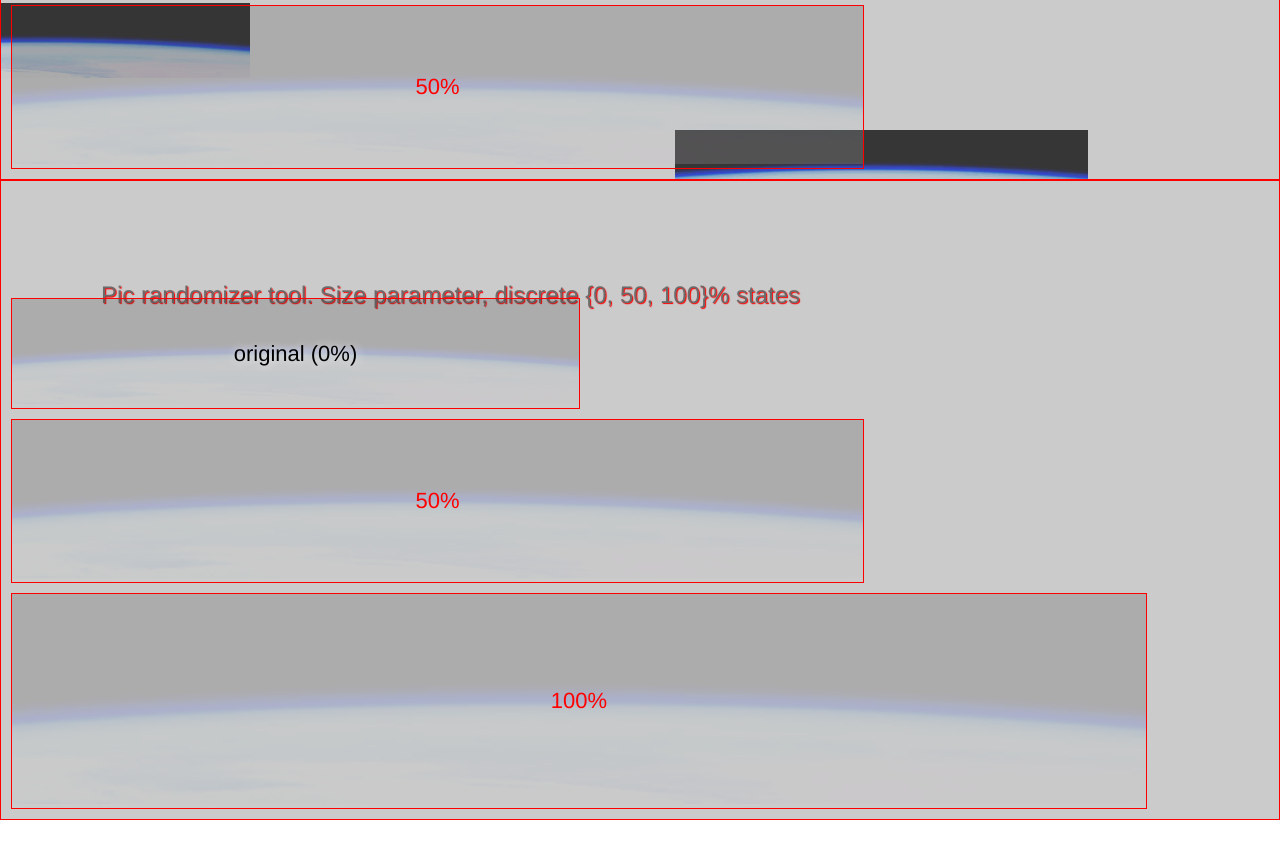
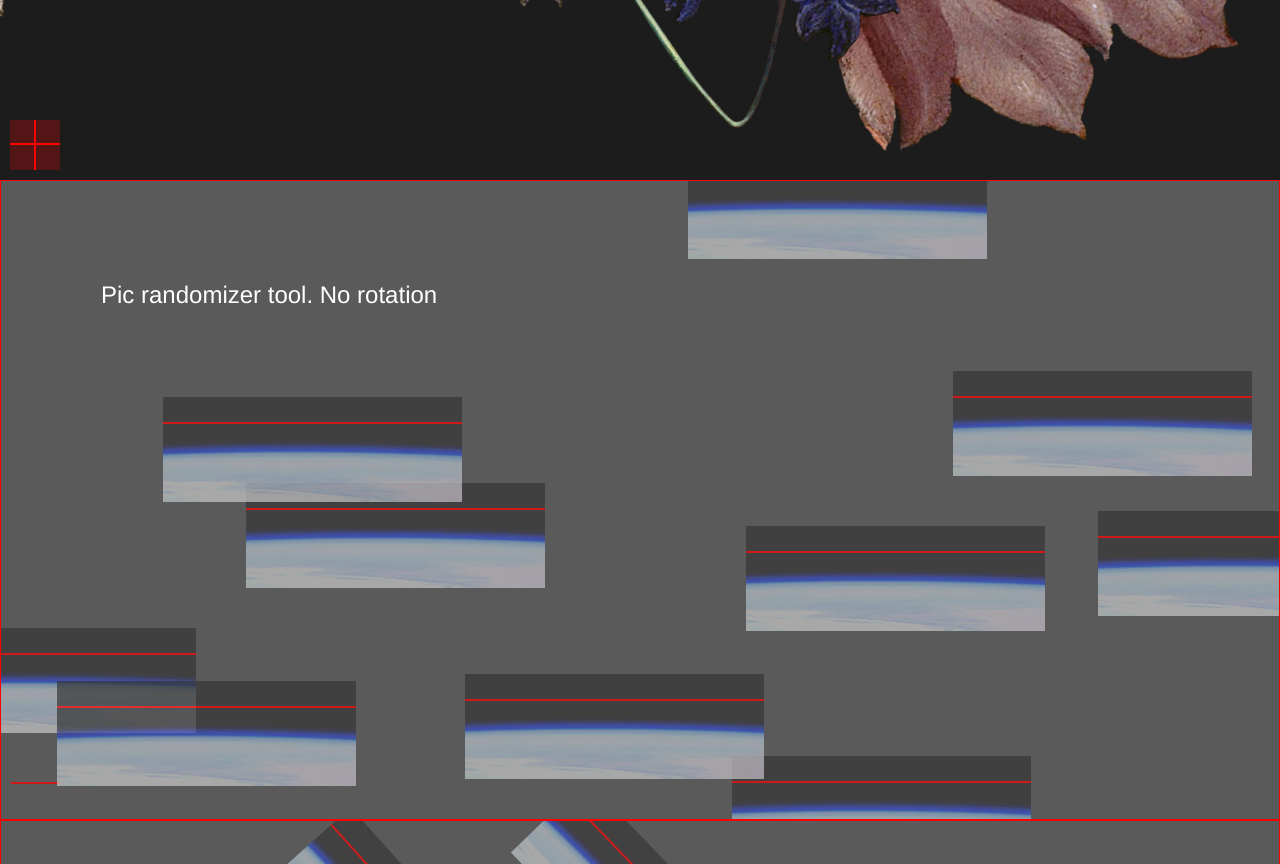
Before and after one commit to pavelerokhin/picrandomizer, a plain HTML site: page example.html in a window 1280 px wide. Shown: the part 460-1324 px from the top of the page. Before the commit the page ends 1280 px from the top, so only its background shows below. Drawn offline with Linux system fonts and the light colour scheme.

Commit message:
size fix and little rnd function refactoring

```diff
--- a/example.html
+++ b/example.html
@@ -132,7 +132,7 @@
     } */
   </style>
   <body>
-    <!-- <section id="background1" class="background">
+    <section id="background1" class="background">
       <h1>Pic randomizer tool. Rotation, continious [0, 360) deg</h1>
       <img
         class="axis"
@@ -171,7 +171,7 @@
     </section>
     <section id="background4" class="background long">
       <h1>Pic randomizer tool. Long screen</h1>
-    </section> -->
+    </section>
     <section id="background5" class="background">
       <h1>Pic randomizer tool. Size parameter, continious [-50, 50]%</h1>
       <div class="sizes">
@@ -246,81 +246,81 @@
 
   <script src="/scripts/Picrandomizer.js"></script>
   <script>
-    // let imagesUrls = [
-    //   "/etc/gallery/1.png",
-    //   "/etc/gallery/2.png",
-    //   "/etc/gallery/3.png",
-    //   "/etc/gallery/4.png",
-    //   "/etc/gallery/5.png",
-    //   "/etc/gallery/6.png",
-    //   "/etc/gallery/7.png",
-    //   "/etc/gallery/8.png",
-    //   "/etc/gallery/9.png",
-    //   "/etc/gallery/10.png",
-    //   "/etc/gallery/11.png",
-    // ];
+    let imagesUrls = [
+      "/etc/gallery/1.png",
+      "/etc/gallery/2.png",
+      "/etc/gallery/3.png",
+      "/etc/gallery/4.png",
+      "/etc/gallery/5.png",
+      "/etc/gallery/6.png",
+      "/etc/gallery/7.png",
+      "/etc/gallery/8.png",
+      "/etc/gallery/9.png",
+      "/etc/gallery/10.png",
+      "/etc/gallery/11.png",
+    ];
 
-    // let imagesUrls2 = ["/etc/gallery/1.png", "/etc/gallery/2.png"];
+    let imagesUrls2 = ["/etc/gallery/1.png", "/etc/gallery/2.png"];
 
-    // let imagesUrls3 = ["/etc/gallery/6.png"];
+    let imagesUrls3 = ["/etc/gallery/6.png"];
 
-    // let imagesUrls4 = ["/etc/gallery/8.png"];
+    let imagesUrls4 = ["/etc/gallery/8.png"];
 
-    // let imagesUrls5 = ["/etc/gallery/earth_line.png"];
+    let imagesUrls5 = ["/etc/gallery/earth_line.png"];
 
     let imagesUrls6 = ["/etc/gallery/earth.png"];
 
-    // let bgpics1 = new Picrandomizer({
-    //   containerId: "background1",
-    //   imagesUrls: imagesUrls,
-    //   howManyImages: 4,
-    // });
+    let bgpics1 = new Picrandomizer({
+      containerId: "background1",
+      imagesUrls: imagesUrls,
+      howManyImages: 4,
+    });
 
-    // let bgpics2 = new Picrandomizer({
-    //   containerId: "background2",
-    //   imagesUrls: imagesUrls5,
-    //   howManyImages: 10,
-    //   repetition: true,
-    //   rotation: { needed: false },
-    // });
+    let bgpics2 = new Picrandomizer({
+      containerId: "background2",
+      imagesUrls: imagesUrls5,
+      howManyImages: 10,
+      repetition: true,
+      rotation: { needed: false },
+    });
 
-    // let bgpics2_1 = new Picrandomizer({
-    //   containerId: "background2_1",
-    //   imagesUrls: imagesUrls5,
-    //   howManyImages: 10,
-    //   repetition: true,
-    //   rotation: {
-    //     needed: true,
-    //     type: "cont",
-    //     range: [45, 90],
-    //   },
-    // });
+    let bgpics2_1 = new Picrandomizer({
+      containerId: "background2_1",
+      imagesUrls: imagesUrls5,
+      howManyImages: 10,
+      repetition: true,
+      rotation: {
+        needed: true,
+        type: "cont",
+        range: [45, 90],
+      },
+    });
 
-    // let bgpics2_2 = new Picrandomizer({
-    //   containerId: "background2_2",
-    //   imagesUrls: imagesUrls5,
-    //   howManyImages: 10,
-    //   repetition: true,
-    //   rotation: {
-    //     needed: true,
-    //     type: "disc",
-    //     range: [0, 90, 180, 270],
-    //   },
-    // });
+    let bgpics2_2 = new Picrandomizer({
+      containerId: "background2_2",
+      imagesUrls: imagesUrls5,
+      howManyImages: 10,
+      repetition: true,
+      rotation: {
+        needed: true,
+        type: "disc",
+        range: [0, 90, 180, 270],
+      },
+    });
 
-    // let bgpics3 = new Picrandomizer({
-    //   containerId: "background3",
-    //   imagesUrls: imagesUrls2,
-    //   howManyImages: 10,
-    //   repetition: true,
-    // });
+    let bgpics3 = new Picrandomizer({
+      containerId: "background3",
+      imagesUrls: imagesUrls2,
+      howManyImages: 10,
+      repetition: true,
+    });
 
-    // let bgpics4 = new Picrandomizer({
-    //   containerId: "background4",
-    //   imagesUrls: imagesUrls,
-    //   howManyImages: 50,
-    //   repetition: true,
-    // });
+    let bgpics4 = new Picrandomizer({
+      containerId: "background4",
+      imagesUrls: imagesUrls,
+      howManyImages: 50,
+      repetition: true,
+    });
 
     let bgpics5 = new Picrandomizer({
       containerId: "background5",
@@ -335,18 +335,18 @@
       repetition: true,
     });
 
-    // let bgpics5_1 = new Picrandomizer({
-    //   containerId: "background5_1",
-    //   imagesUrls: imagesUrls6,
-    //   howManyImages: 10,
-    //   resize: {
-    //     needed: true,
-    //     type: "disc",
-    //     range: [0, 10, 50, 100],
-    //   },
-    //   rotation: false,
-    //   repetition: true,
-    // });
+    let bgpics5_1 = new Picrandomizer({
+      containerId: "background5_1",
+      imagesUrls: imagesUrls6,
+      howManyImages: 10,
+      resize: {
+        needed: true,
+        type: "disc",
+        range: [0, 10, 50, 100],
+      },
+      rotation: false,
+      repetition: true,
+    });
 
     // let bgpics5 = new Picrandomizer({
     //   containerId: "background5",
@@ -364,14 +364,14 @@
     // });
 
     window.onload = () => {
-      // bgpics1.show();
-      // bgpics2.show();
-      // bgpics2_1.show();
-      // bgpics2_2.show();
-      // bgpics3.show();
-      // bgpics4.show();
+      bgpics1.show();
+      bgpics2.show();
+      bgpics2_1.show();
+      bgpics2_2.show();
+      bgpics3.show();
+      bgpics4.show();
       bgpics5.show();
-      // bgpics5_1.show();
+      bgpics5_1.show();
     };
   </script>
 </html>
--- a/scripts/Picrandomizer.js
+++ b/scripts/Picrandomizer.js
@@ -134,6 +134,10 @@ class Picrandomizer {
       this.repetition = repetition;
       this.resize = resize;
       this.rotation = rotation;
+
+      if (this.resize && this.resize.range) {
+        this.resize.range = this.resize.range.map((x) => (x += 100));
+      }
     },
   };
 
@@ -521,7 +525,7 @@ class Picrandomizer {
 
     getSize(img) {
       let resizeConfig = this.parent.config.resize;
-      let resizeCoeffixient = 0;
+      let resizeCoeffixient = 1;
       if (resizeConfig.needed) {
         if (resizeConfig.type == "cont") {
           resizeCoeffixient = this.parent.utils.rnd(resizeConfig.range) / 100;
@@ -534,8 +538,8 @@ class Picrandomizer {
       }
 
       return {
-        height: Math.floor(img.height + img.height * resizeCoeffixient),
-        width: Math.floor(img.width + img.width * resizeCoeffixient),
+        height: Math.floor(img.height * resizeCoeffixient),
+        width: Math.floor(img.width * resizeCoeffixient),
       };
     },
 
@@ -662,7 +666,7 @@ class Picrandomizer {
       if (typeof a === "number") {
         return Math.floor(Math.random() * a);
       }
-      return Math.floor(Math.random() * a[1] + a[0]);
+      return Math.floor(Math.random() * (a[1] - a[0]) + a[0]);
     },
 
     shuffleArray(array) {
```
